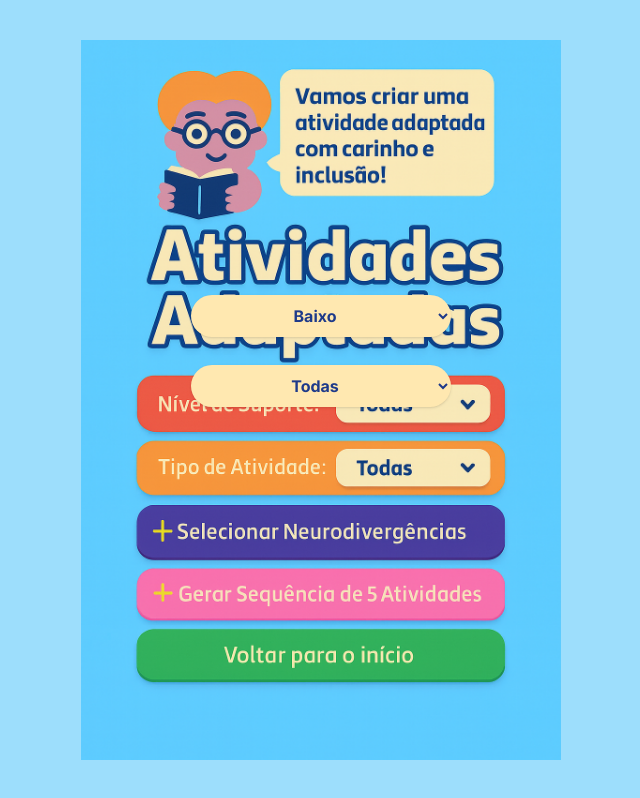
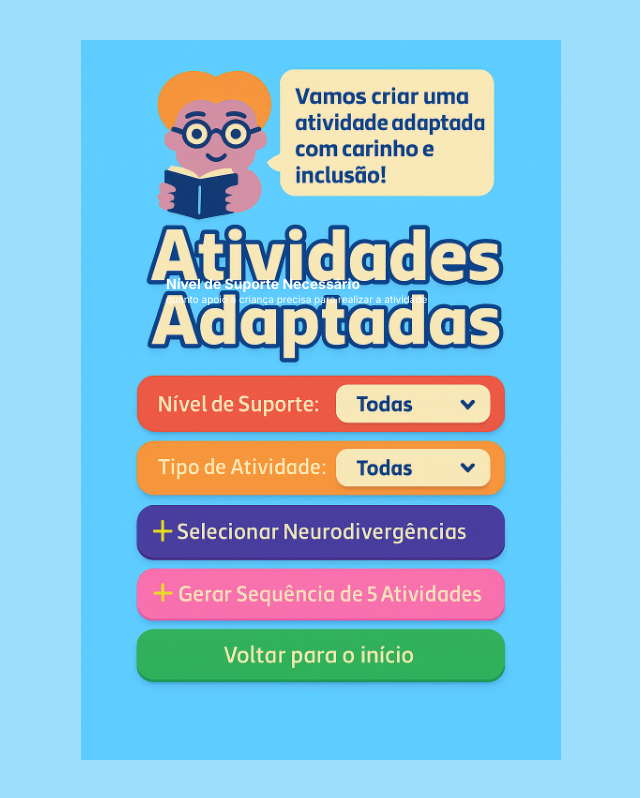
Before and after one commit to letiricetti2-alt/gerador-de-atividades-infantis, a Next.js app: page /atividades-adaptadas in a window 1280 px wide. Shown: the whole page, without its empty margins (319-959 px from the left). Built offline with nearby package versions, Linux system fonts and the light colour scheme.

Commit message:
Update page.jsx

```diff
--- a/app/atividades-adaptadas/page.jsx
+++ b/app/atividades-adaptadas/page.jsx
@@ -1,12 +1,8 @@
 "use client";
 
-import { useState } from "react";
 import Image from "next/image";
 
 export default function AtividadesAdaptadas() {
-  const [nivelSuporte, setNivelSuporte] = useState("Baixo");
-  const [tipoAtividade, setTipoAtividade] = useState("Todas");
-
   return (
     <>
       <style jsx global>{`
@@ -32,33 +28,15 @@ export default function AtividadesAdaptadas() {
             className="object-contain"
           />
 
-          {/* SELECT NÍVEL DE SUPORTE (em cima do vermelho) */}
-          <select
-            value={nivelSuporte}
-            onChange={(e) => setNivelSuporte(e.target.value)}
-            className="absolute top-[255px] left-1/2 -translate-x-1/2
-              w-[260px] h-[42px] rounded-full bg-[#FFE8B0]
-              text-[#1E3A8A] font-bold shadow text-center"
-          >
-            <option value="Baixo">Baixo</option>
-            <option value="Moderado">Moderado</option>
-            <option value="Alto">Alto</option>
-          </select>
-
-          {/* SELECT TIPO DE ATIVIDADE (em cima do laranja) */}
-          <select
-            value={tipoAtividade}
-            onChange={(e) => setTipoAtividade(e.target.value)}
-            className="absolute top-[325px] left-1/2 -translate-x-1/2
-              w-[260px] h-[42px] rounded-full bg-[#FFE8B0]
-              text-[#1E3A8A] font-bold shadow text-center"
-          >
-            <option value="Todas">Todas</option>
-            <option value="Alfabetização">Alfabetização</option>
-            <option value="Coordenação Motora">Coordenação Motora</option>
-            <option value="Matemática Inicial">Matemática Inicial</option>
-            <option value="Caligrafia">Caligrafia</option>
-          </select>
+          {/* NOVO TEXTO DO PRIMEIRO BOTÃO */}
+          <div className="absolute top-[235px] left-[85px] w-[310px] text-white font-bold">
+            <div className="text-[14px] leading-tight">
+              Nível de Suporte Necessário
+            </div>
+            <div className="text-[10px] font-normal leading-tight">
+              quanto apoio a criança precisa para realizar a atividade
+            </div>
+          </div>
 
         </div>
       </main>
```
